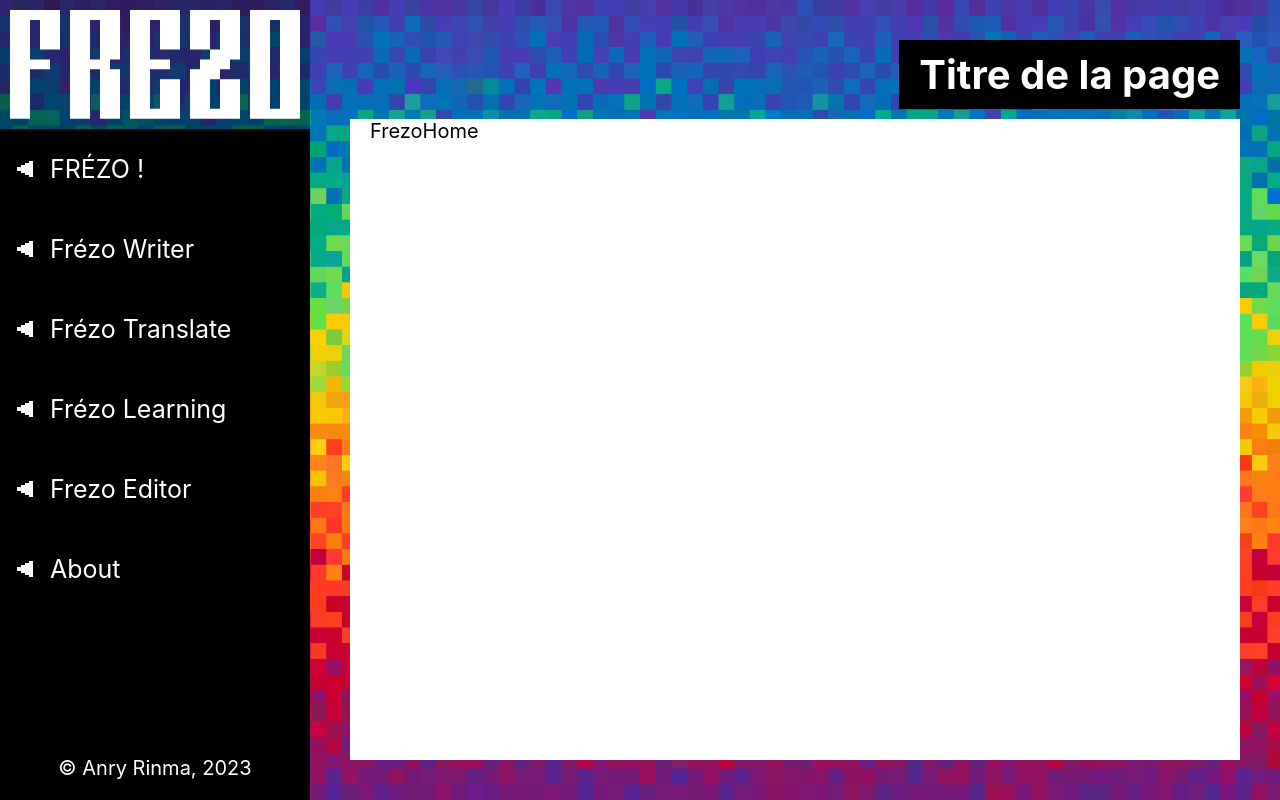
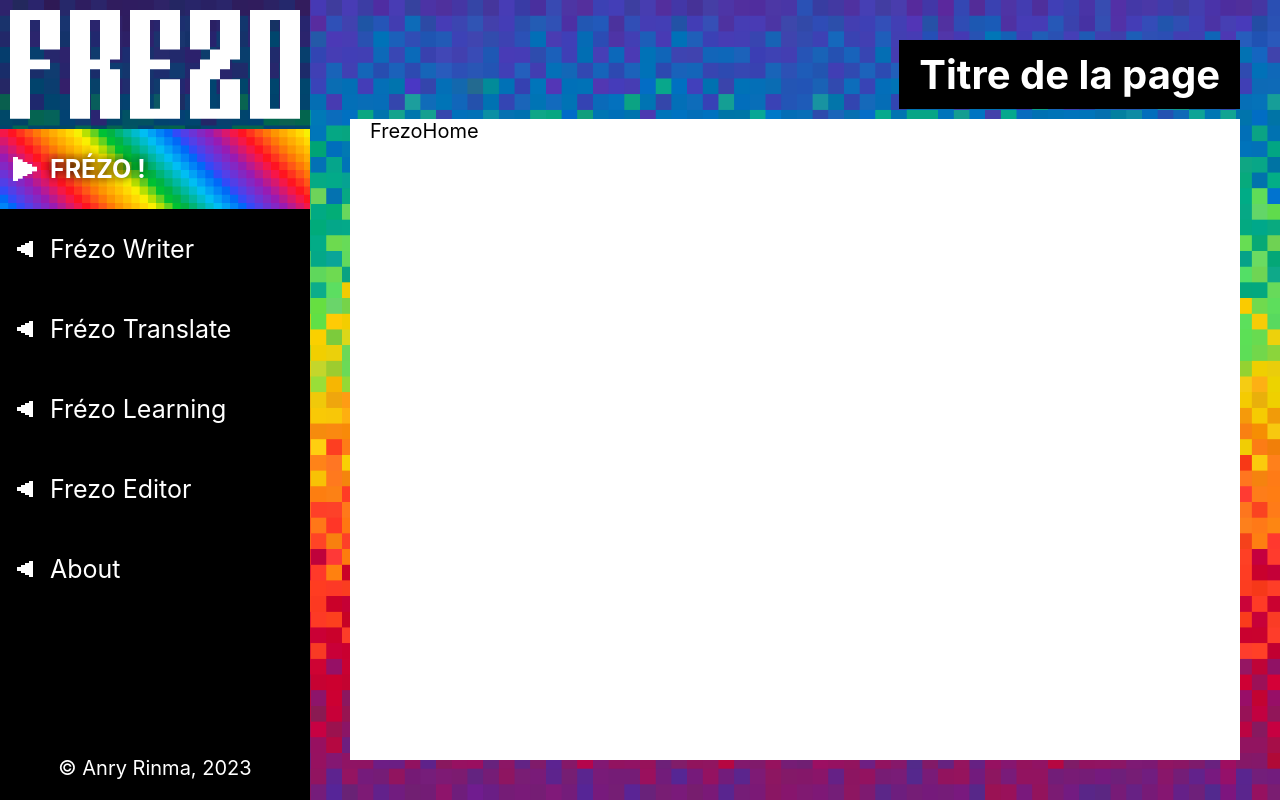
Before and after one commit to Ryan-MARIN/frezo-app, a React (Create React App) app: page /home in a window 1280 px wide. Built offline with nearby package versions, Linux system fonts and the light colour scheme; the HTML template or start-up script is replaced by a standard one.

Commit message:
drawer button active css state

```diff
--- a/package.json
+++ b/package.json
@@ -8,7 +8,7 @@
     "@testing-library/user-event": "^13.5.0",
     "react": "^18.2.0",
     "react-dom": "^18.2.0",
-    "react-router-dom": "^6.9.0",
+    "react-router-dom": "^6.10.0",
     "react-scripts": "5.0.1",
     "web-vitals": "^2.1.4"
   },
--- a/src/layout/drawer/NavButton.css
+++ b/src/layout/drawer/NavButton.css
@@ -1,5 +1,5 @@
-/* Background du bouton */
-.nav-button:active {
+/* Background du bouton actif */
+.nav-button.active {
     background-image: url('../../images/NavButton/button-bg-gif.gif');
     font-weight: bold;
     background-size: 230px;
@@ -14,7 +14,7 @@
     background-size: 16px;
 }
 
-.nav-button:hover .nav-button-icon{
+.nav-button.active .nav-button-icon, .nav-button:hover .nav-button-icon{
     background-image: url('../../images/NavButton/button-arrow.png');
     background-size: 24px;
 }
--- a/src/layout/drawer/NavButton.jsx
+++ b/src/layout/drawer/NavButton.jsx
@@ -1,11 +1,11 @@
 import React from "react";
 import "./NavButton.css";
-import {Link} from "react-router-dom";
+import {NavLink} from "react-router-dom";
 
 const NavButton = (props) => {
   const { children, link } = props;
   return (
-    <Link
+    <NavLink
       className="nav-button"
       style={{
         height: "80px",
@@ -19,7 +19,7 @@ const NavButton = (props) => {
     >
       <div className="nav-button-icon" style={{ width: "30px", height:"100%", padding:"0px 10px" }}/>
       {children}
-    </Link>
+    </NavLink>
   );
 };
 
```
Also changed, not shown: 1 other file (tests, documents, lock files or other folders).
